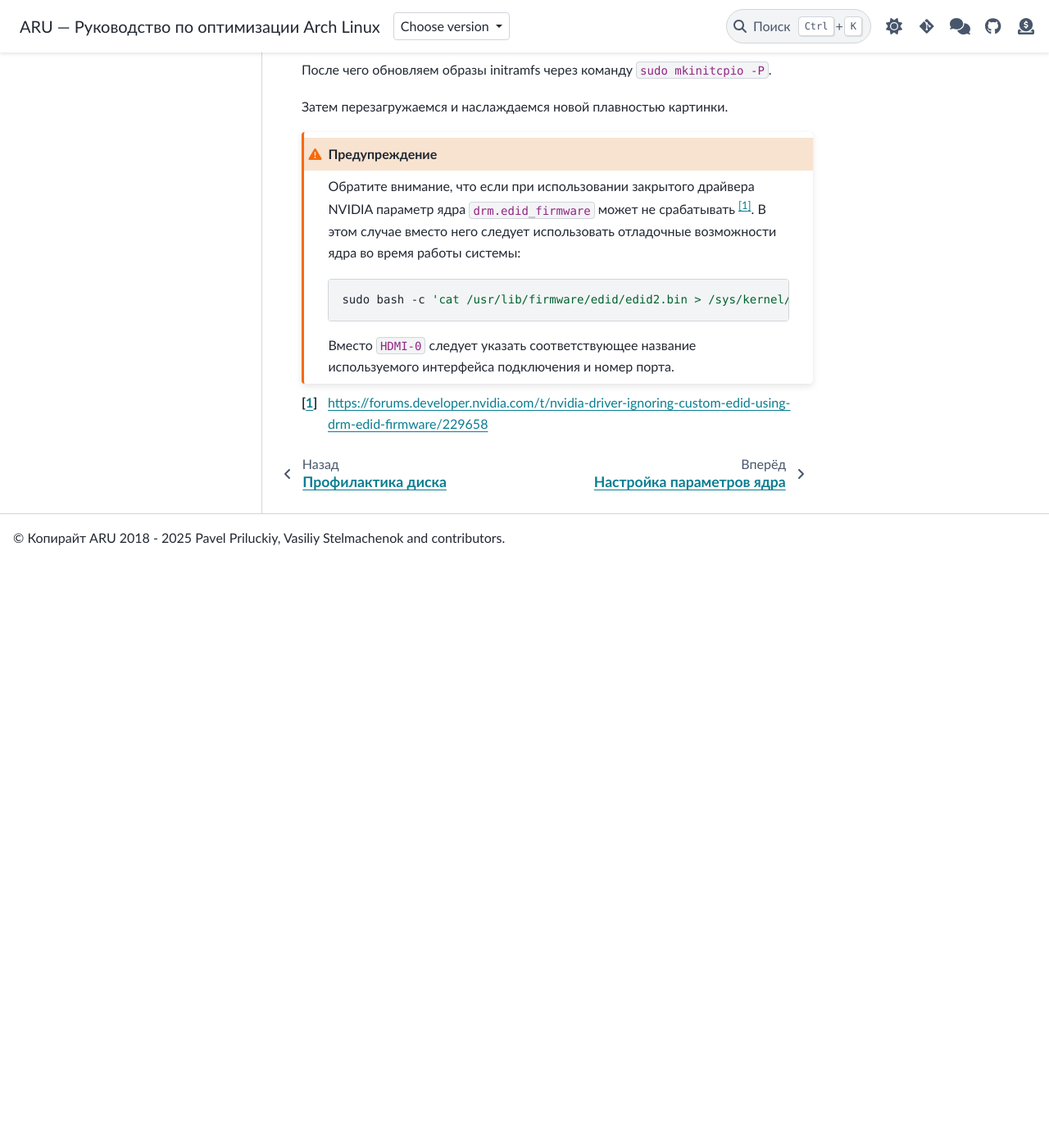
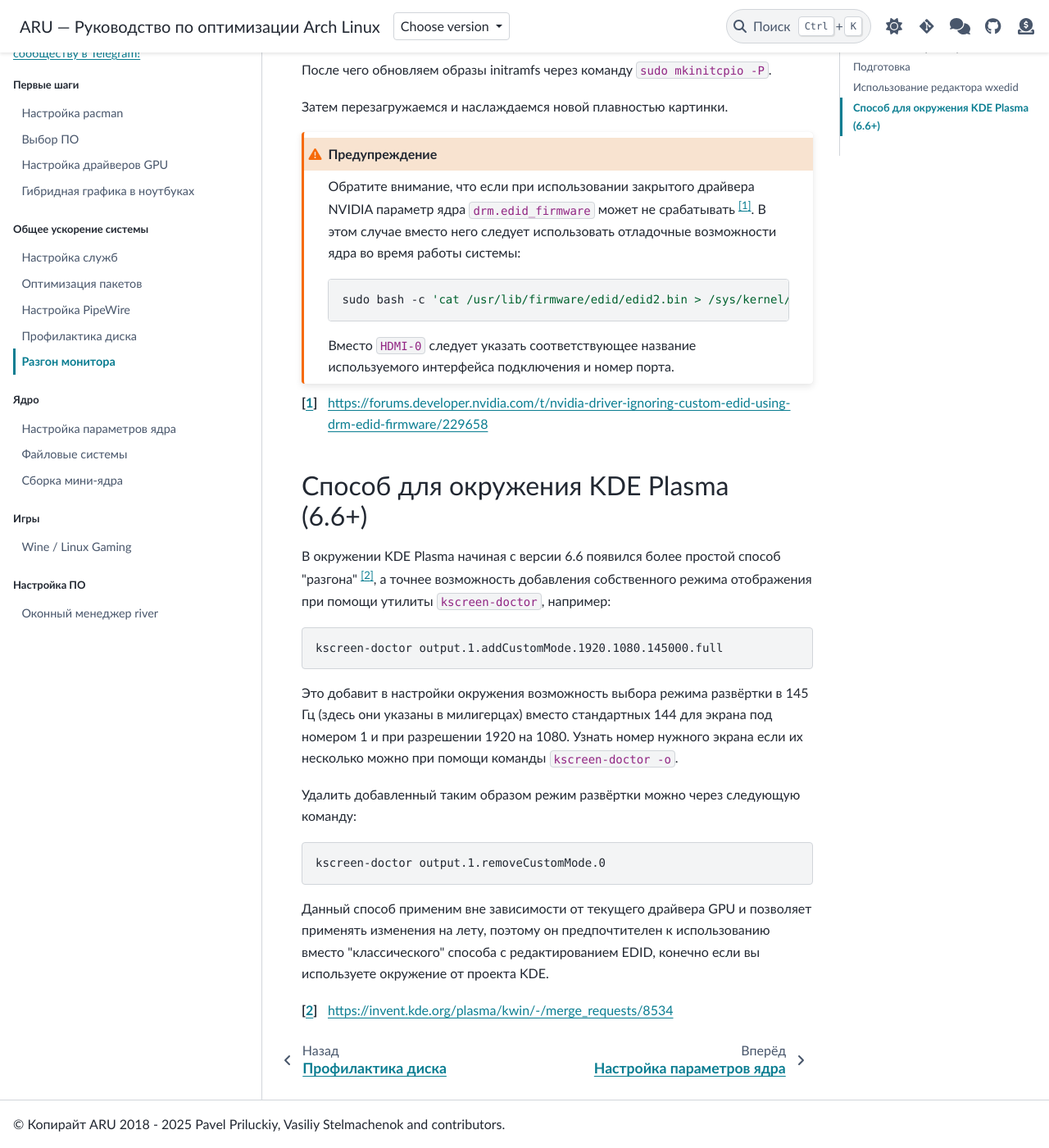
Before and after one commit to ventureoo/ARU, a Sphinx documentation site: the page built from docs/source/monitor-overlocking.rst, in a window 1280 px wide and 1400 px high, scrolled down 3045 px. Shown: the whole window at 82% size. Built offline with Sphinx 7.4.7 and the PyData theme 0.15.4, drawn with Linux system fonts in a browser that asks for light colours; before the commit the page ends 3730 px from its top, so only the background shows below that.

Commit message:
monitor-overclocking: Add a new way for KDE Plasma 6.6
Signed-off-by: Vasiliy Stelmachenok <ventureo@cachyos.org>

```diff
--- a/docs/source/monitor-overlocking.rst
+++ b/docs/source/monitor-overlocking.rst
@@ -130,3 +130,34 @@
    интерфейса подключения и номер порта.
 
 .. [1] https://forums.developer.nvidia.com/t/nvidia-driver-ignoring-custom-edid-using-drm-edid-firmware/229658
+
+
+.. index:: monitor, settings, kde, plasma
+.. _kscreen_overclocking:
+
+=======================================
+Способ для окружения KDE Plasma (6.6+)
+=======================================
+
+В окружении KDE Plasma начиная с версии 6.6 появился более простой способ
+"разгона" [#]_, а точнее возможность добавления собственного режима отображения при
+помощи утилиты ``kscreen-doctor``, например::
+
+  kscreen-doctor output.1.addCustomMode.1920.1080.145000.full
+
+Это добавит в настройки окружения возможность выбора режима развёртки в 145 Гц
+(здесь они указаны в милигерцах) вместо стандартных 144 для экрана под номером
+1 и при разрешении 1920 на 1080. Узнать номер нужного экрана если их несколько
+можно при помощи команды ``kscreen-doctor -o``.
+
+Удалить добавленный таким образом режим развёртки можно через следующую
+команду::
+
+  kscreen-doctor output.1.removeCustomMode.0
+
+Данный способ применим вне зависимости от текущего драйвера GPU и позволяет
+применять изменения на лету, поэтому он предпочтителен к использованию вместо
+"классического" способа с редактированием EDID, конечно если вы используете
+окружение от проекта KDE.
+
+.. [#] https://invent.kde.org/plasma/kwin/-/merge_requests/8534
```
